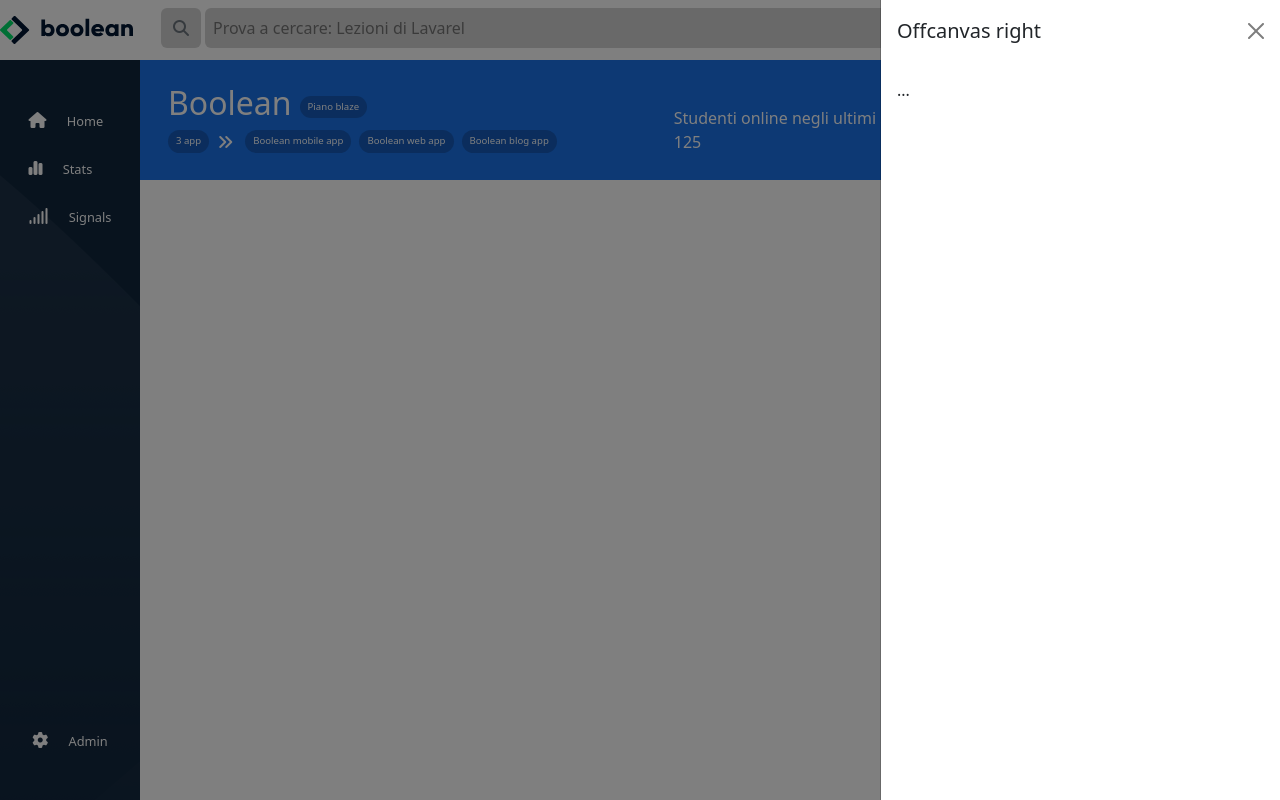
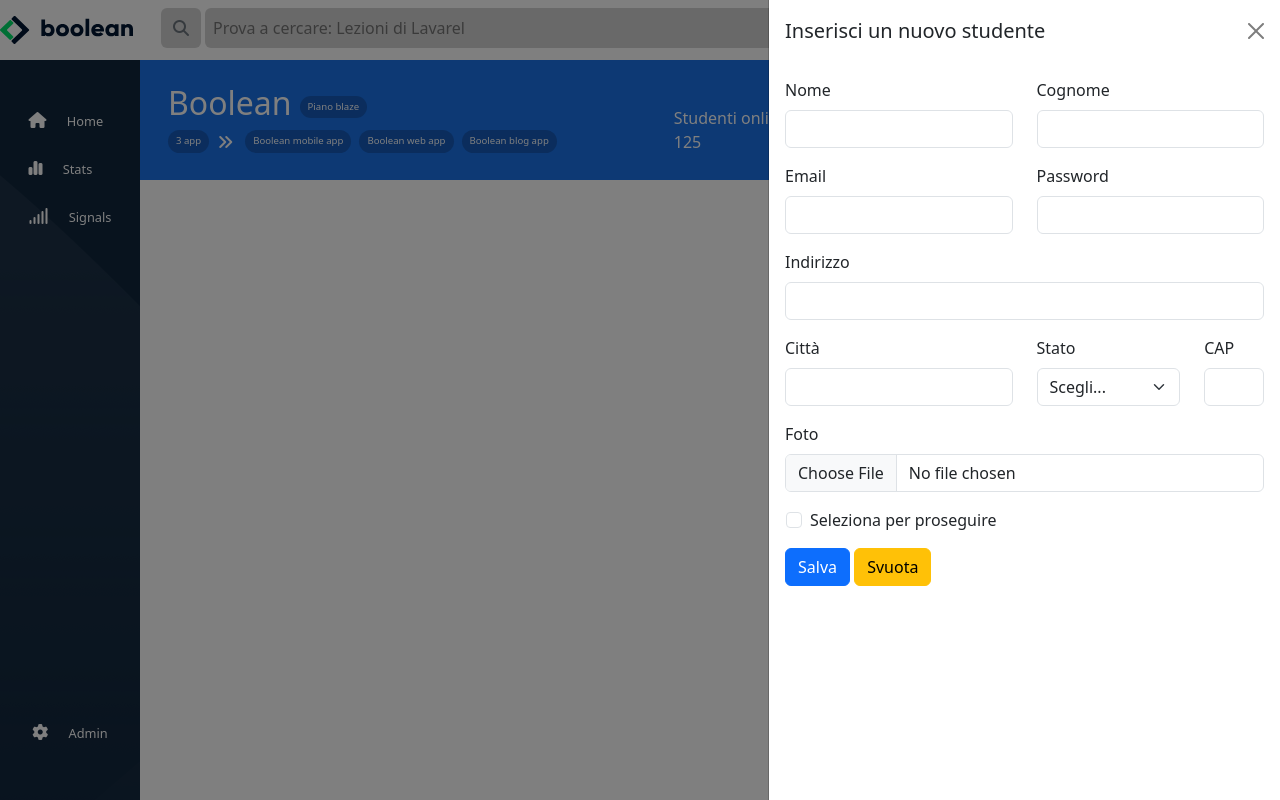
Before and after one commit to GrPaladino/html-css-bootstrap-dashboard, a plain HTML site: page index.html in a window 1280 px wide. Both pictures are taken after a click on the button "Nuovo Studente". Drawn offline with nearby package versions, Linux system fonts and the light colour scheme.

Commit message:
Feat: add form ofcanvas into Jumbotron section

```diff
--- a/css/style.css
+++ b/css/style.css
@@ -70,6 +70,10 @@ a {
     font-size: .8rem;
 }
 
+#sidebar a:hover {
+    background-color: grey;
+}
+
 /* Top bar section */
 
 #jumbo {
@@ -82,8 +86,16 @@ a {
 #jumbo .piani a {
     font-size: .6rem;
     background-color: #165bba;
+}
 
+#jumbo .offcanvas {
+    width: 100%;
 }
+
+#jumbo .form-check {
+    margin-left: 13px;
+}
+
 
         /* ## RESPONSIVE ## */
 
@@ -93,9 +105,14 @@ a {
     :root {
         --sidebar-width: 140px;
     }
+    /* JUMBO */
 
     /* Top bar section */
     #jumbo {
         max-height: 120px;
     }
+
+    #jumbo .offcanvas {
+    width: 40%;
+    }
 }
--- a/index.html
+++ b/index.html
@@ -71,28 +71,28 @@
             <div class="menu">
                 <ul class="p-0">
                     <li class="mb-4">
-                        <a href="#">
+                        <a href="#" class="p-2">
                             <i class="fa-solid fa-house"></i>
                             <span class="d-none d-lg-inline-block ps-3">Home</span>
                         </a>
                     </li>
 
                     <li class="mb-4">
-                        <a href="#">
+                        <a href="#" class="p-2">
                             <i class="fa-solid fa-chart-simple"></i>
                             <span class="d-none d-lg-inline-block ps-3">Stats</span>
                         </a>
                     </li>
 
                     <li class="mb-4">
-                        <a href="#">
+                        <a href="#" class="p-2">
                             <i class="fa-solid fa-signal"></i>
                             <span class="d-none d-lg-inline-block ps-3">Signals</span>
                         </a>
                     </li>
                 </ul>
             </div>
-            <a href="#">
+            <a href="#" class="p-2">
                 <i class="fa-solid fa-gear"></i>
                 <span class="d-none d-lg-inline-block ps-3">Admin</span>
             </a>
@@ -109,12 +109,96 @@
 
                     <div class="offcanvas offcanvas-end" tabindex="-1" id="offcanvasRight" aria-labelledby="offcanvasRightLabel">
                         <div class="offcanvas-header">
-                            <h5 class="offcanvas-title" id="offcanvasRightLabel">Offcanvas right</h5>
+                            <h5 class="offcanvas-title" id="offcanvasRightLabel">Inserisci un nuovo studente</h5>
                             <button type="button" class="btn-close" data-bs-dismiss="offcanvas" aria-label="Close"></button>
                         </div>
-                        <div class="offcanvas-body">
-                            ...
-                        </div>
+                        <form class="offcanvas-body container-fluid">
+                            <div class="row">
+                                <div class="col-12 col-lg-6">
+                                    <div class="mb-3">
+                                        <label for="Input-name" class="form-label">Nome</label>
+                                        <input type="text" class="form-control" id="Input-name">
+                                    </div>
+                                </div>
+
+                                <div class="col-12 col-lg-6">
+                                    <div class="mb-3">
+                                        <label for="Input-surname" class="form-label">Cognome</label>
+                                        <input type="text" class="form-control" id="Input-surname">
+                                    </div>
+                                </div>
+
+                                <div class="col-12 col-lg-6">
+                                    <div class="mb-3">
+                                        <label for="email" class="form-label">Email</label>
+                                        <input type="email" class="form-control" id="email" placeholder="">
+                                    </div>
+                                </div>
+
+                                <div class="col-12 col-lg-6">
+                                    <div class="mb-3">
+                                        <label for="inputPassword4" class="form-label">Password</label>
+                                        <input type="password" class="form-control" id="inputPassword4">
+                                    </div>
+                                </div>
+
+                                <div class="col-12">
+                                    <div class="mb-3">
+                                        <label for="Input-adress" class="form-label">Indirizzo</label>
+                                        <input type="text" class="form-control" id="Input-adress">
+                                    </div>
+                                </div>
+
+                                <div class="col-12 col-lg-6">
+                                    <div class="mb-3">
+                                        <label for="Input-city" class="form-label">Città</label>
+                                        <input type="text" class="form-control" id="Input-city">
+                                    </div>
+                                </div>
+
+                                <div class="col-12 col-lg-4">
+                                    <div class="mb-3">
+                                        <label for="state" class="form-label">Stato</label>
+                                        <select class="form-select" aria-label="Default select example" id="state">
+                                            <option selected>Scegli...</option>
+                                            <option value="1">Italia</option>
+                                            <option value="2">US</option>
+                                            <option value="3">UK</option>
+                                        </select>
+                                    </div>
+                                </div>
+
+                                <div class="col-12 col-lg-2">
+                                    <div class="mb-3">
+                                        <label for="Input-cap" class="form-label">CAP</label>
+                                        <input type="text" class="form-control" id="Input-cap">
+                                    </div>
+                                </div>
+
+                                <div class="col-12">
+                                    <div class="mb-3">
+                                        <label class="form-label" for="inputGroupFile04">Foto</label>
+                                        <div class="input-group">
+                                            <input type="file" class="form-control" id="inputGroupFile04" aria-label="Upload">
+                                        </div>
+                                    </div>
+                                </div>
+
+                                <div class="form-check mb-3">
+                                    <input class="form-check-input" type="checkbox" value="" id="flexCheckDefault">
+                                    <label class="form-check-label" for="flexCheckDefault">
+                                      Seleziona per proseguire
+                                    </label>
+                                </div>
+
+                                <div class="col-12">
+                                    <button class="btn btn-primary" type="submit">Salva</button>
+                                    <button class="btn btn-warning" type="submit">Svuota</button>
+                                </div>
+
+
+                            </div>
+                        </form>
                     </div>
                 </div>
 
```
